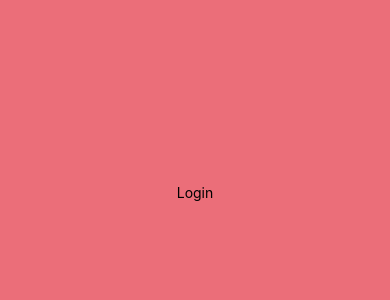
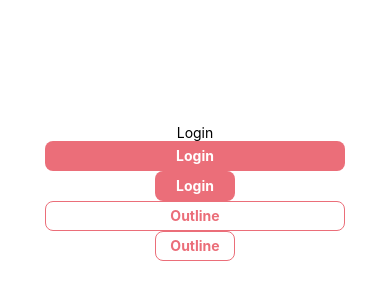
Before and after one commit to jadsonkenard/interface-movel-01, a React Native app: screen / in a window 390 px wide. Shown: the part 230-530 px from the top of the page. Built offline with nearby package versions, Linux system fonts and the light colour scheme.

Commit message:
Criado 4 tipo de botoes

```diff
--- /dev/null
+++ b/src/components/themes/Button.ts
@@ -0,0 +1,49 @@
+import styled from "styled-components/native";
+import theme from "./theme";
+
+export const ButtonG = styled.TouchableOpacity`
+    background-color: ${theme.colors.primary};
+    width: 300px;
+    height: 30px;
+    align-items: center;
+    justify-content: center;
+    border-radius: 8px;
+`
+
+export const ButtonP = styled.TouchableOpacity`
+    background-color: ${theme.colors.primary};
+    width: 80px;
+    height: 30px;
+    align-items: center;
+    justify-content: center;
+    border-radius: 8px;
+`
+
+export const ButtonGOutline = styled.TouchableOpacity`
+    width: 300px;
+    height: 30px;
+    align-items: center;
+    justify-content: center;
+    border-radius: 8px;
+    border: 1px;
+    border-color: ${theme.colors.primary};
+`
+
+export const ButtonPOutline = styled.TouchableOpacity`
+    width: 80px;
+    height: 30px;
+    align-items: center;
+    justify-content: center;
+    border-radius: 8px;
+    border: 1px;
+    border-color: ${theme.colors.primary};
+
+`
+export const ButtonText = styled.Text`
+    color: #FFF;
+    font-weight: bold;
+`
+export const ButtonTextOutline = styled.Text`
+    color: ${theme.colors.primary};
+    font-weight: bold;
+`
--- a/src/screens/SignIn/index.tsx
+++ b/src/screens/SignIn/index.tsx
@@ -1,10 +1,34 @@
-import { Text } from "react-native"
-import { Container } from "./style"
+import React, { useState } from "react";
+import { Text } from "react-native";
+import { Container } from "./style";
+import { ButtonG, ButtonP, ButtonText, ButtonPOutline, ButtonGOutline, ButtonTextOutline } from "../../components";
 
-export default function SignIn(){
-    return(
+
+export default function SignIn() {
+    const [teste, setTeste] = useState('')
+
+    function MostraTeste(value: any){
+        return setTeste(value)
+    }
+
+    return (
         <Container>
             <Text>Login</Text>
+
+
+            <ButtonG onPress={() => MostraTeste('Testado com sucesso')}>
+                <ButtonText>Login</ButtonText>
+            </ButtonG>
+            <ButtonP>
+                <ButtonText>Login</ButtonText>
+            </ButtonP>
+            <ButtonGOutline>
+                <ButtonTextOutline>Outline</ButtonTextOutline>
+            </ButtonGOutline>
+            <ButtonPOutline>
+                <ButtonTextOutline>Outline</ButtonTextOutline>
+            </ButtonPOutline>
+            <Text>{teste}</Text>
         </Container>
     )
 }
--- a/src/screens/SignIn/style.ts
+++ b/src/screens/SignIn/style.ts
@@ -2,7 +2,6 @@ import styled from "styled-components/native";
 import { theme } from "../../components";
 
 export const Container = styled.View`
-    background-color: ${theme.colors.primary};
     align-items: center;
     justify-content: center;
     flex: 1;
```
Also changed, not shown: src/components/index.tsx (+7 -0 lines).
